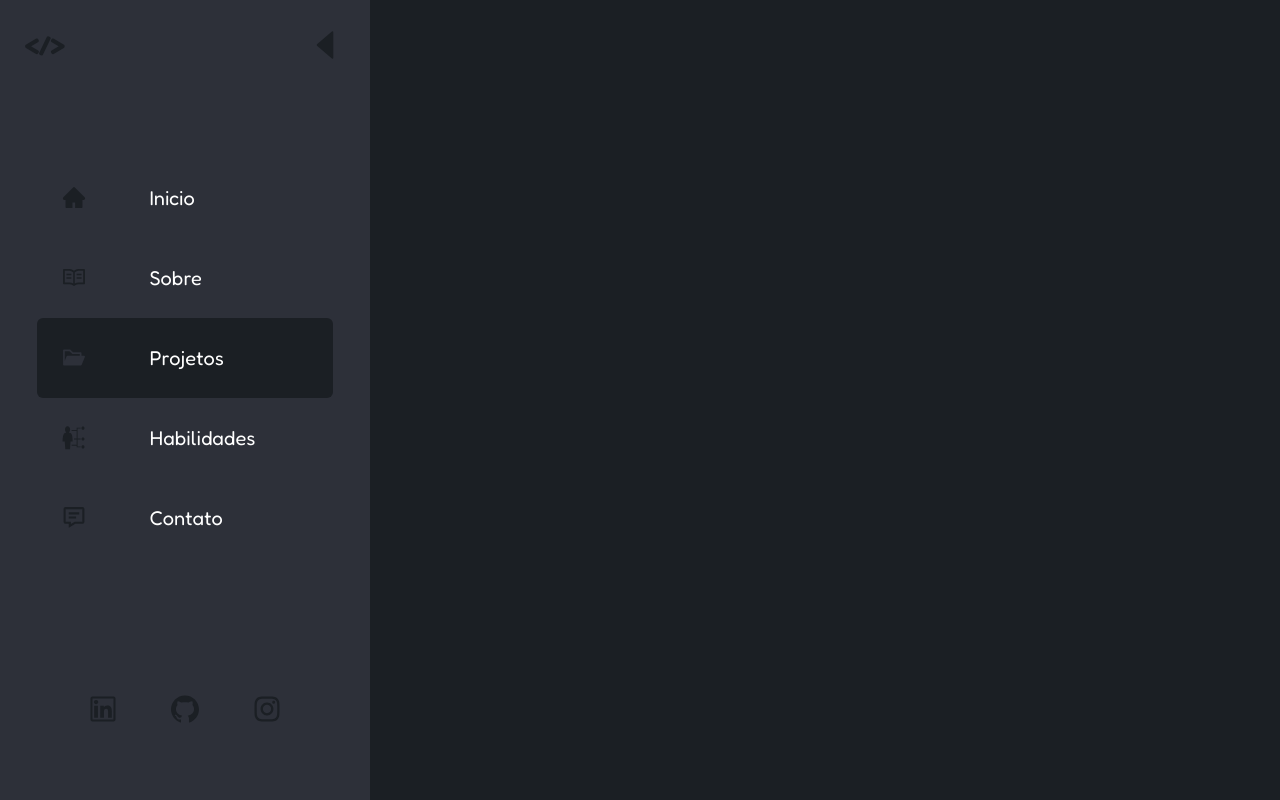
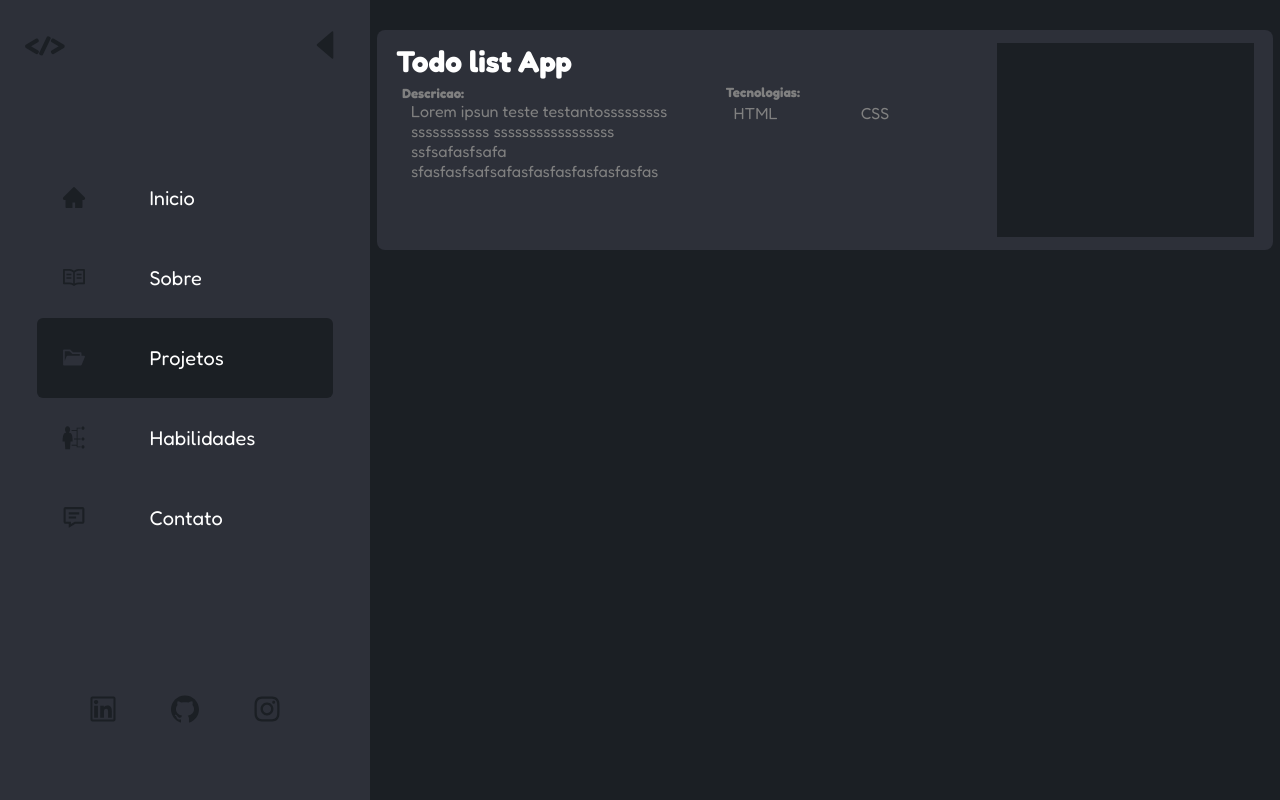
Before and after one commit to HenriqueeAl/Portf-lio, a React (Vite) app: page / in a window 1280 px wide. Both pictures are taken after a click on the item "Projetos". Built offline with nearby package versions, Linux system fonts and the light colour scheme.

Commit message:
projetos init

```diff
--- a/src/App.tsx
+++ b/src/App.tsx
@@ -4,6 +4,7 @@ import { Contato } from './components/contato/Contao';
 import { Inicio } from './components/inicio/Inicio';
 import { Menuhide } from './components/menuhide/Menuhide'
 import { Menushow } from './components/menushow/Menushow'
+import { Projetos } from './components/projetos/projetos';
 
 function App(props: any) {
   const [menu, setMenu] = useState(true);
@@ -19,7 +20,7 @@ function App(props: any) {
 
       {area == 'inicio' ? <Inicio></Inicio> : <></>}
       {area == 'sobre' ? <></> : <></>}
-      {area == 'projetos' ? <></> : <></>}
+      {area == 'projetos' ? <Projetos /> : <></>}
       {area == 'habilidades' ? <></> : <></>}
       {area == 'contato' ? <Contato></Contato> : <></>}
     </div>
--- /dev/null
+++ b/src/components/projetos/projeto/projeto.scss
@@ -0,0 +1,64 @@
+.projeto{
+    width: 70%;
+    height: 220px;
+    background: #2D3039;
+    border-radius: 8px;
+    margin: 30px auto;
+    font-family: 'fredoka';
+    padding: 1% 1.5%;
+    display: flex;
+
+    .w80{
+        background-color: transparent;
+        width: 70%;
+        h3{
+            color: white;
+            width: fit-content;
+            background-color: transparent;
+            font-size: 30px;
+        }
+
+        .texts{
+            display: flex;
+            background-color: transparent;
+            padding: 0 1%;
+            h5{
+                background-color: transparent;
+                color: gray;
+                padding-top: 2%;
+            }
+            .descricao{
+                background-color: transparent;
+                width: 50%;
+                p{
+                    background-color: transparent;
+                    color: gray;
+                    padding-left: 3%;
+                }
+            }
+            .tecnologias{
+                width: 50%;
+                padding-left: 5%;
+                background-color: transparent;
+                ul{
+                    background-color: transparent;
+                    list-style: none;
+                    padding: 0 2%;
+                    display: flex;
+                    li{
+                        background-color: transparent;
+                        color: gray;
+                        padding-left: 1%;
+                        margin-top: 1%;
+                        width: 50%;
+                    }
+                }
+            }
+        }
+    }
+
+    .bg-projeto{
+        width: 30%;
+        height: 100%;
+    }
+}
--- /dev/null
+++ b/src/components/projetos/projeto/projeto.tsx
@@ -0,0 +1,29 @@
+import './projeto.scss'
+
+export const Projeto = () => {
+    return(
+        <div className='projeto'>
+            <div className='w80'>
+                <h3>Todo list App</h3>
+                <div className='texts'>
+                    <div className='descricao'>
+                        <h5>Descricao:</h5>
+                        <p>
+                            Lorem ipsun teste testantosssssssss sssssssssss sssssssssssssssss ssfsafasfsafa sfasfasfsafsafasfasfasfasfasfasfas
+                        </p>
+                    </div>
+                    <div className='tecnologias'>
+                        <h5>Tecnologias:</h5>
+                        <ul>
+                            <li>HTML</li>
+                            <li>CSS</li>
+                        </ul>
+                    </div>
+                </div>
+            </div>
+            <div className='bg-projeto'>
+
+            </div>
+        </div>
+    )
+}
--- /dev/null
+++ b/src/components/projetos/projetos.tsx
@@ -0,0 +1,8 @@
+import { Projeto } from './projeto/projeto'
+import './projetos.scss'
+
+export const Projetos = () => {
+    return(
+        <Projeto />
+    )
+}
```
Also changed, not shown: src/components/projetos/projetos.scss (added).
